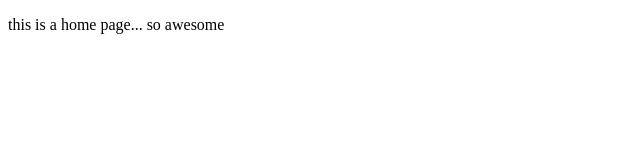
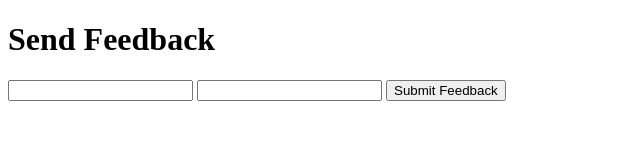
Before and after one commit to CatGuyMoment/info-2025, a website: page pages/home/index.html in a window 1280 px wide. Shown: the whole page, without its empty margins (0-640 px from the left). Drawn offline with Linux system fonts and the light colour scheme.

Commit message:
added skeleton for feedback, add hollow db

```diff
--- a/pages/home/index.html
+++ b/pages/home/index.html
@@ -3,7 +3,12 @@
     <meta charset="utf-8">
 </head>
 <body>
-    <p>
-        this is a home page... so awesome
-    </p>
+    <h1>
+       Send Feedback
+    </h1>
+    <form action="" method="get">
+        <input name="Feedback">
+        <input name="email" type="email">
+        <input name="submit" type="submit" value="Submit Feedback">
+    </form>
 </body>
```
Also changed, not shown: pages/feedback/index.html (added, +12 -0 lines), index.css (added), pages/feedback/keywords.txt (added), 1 other file.
